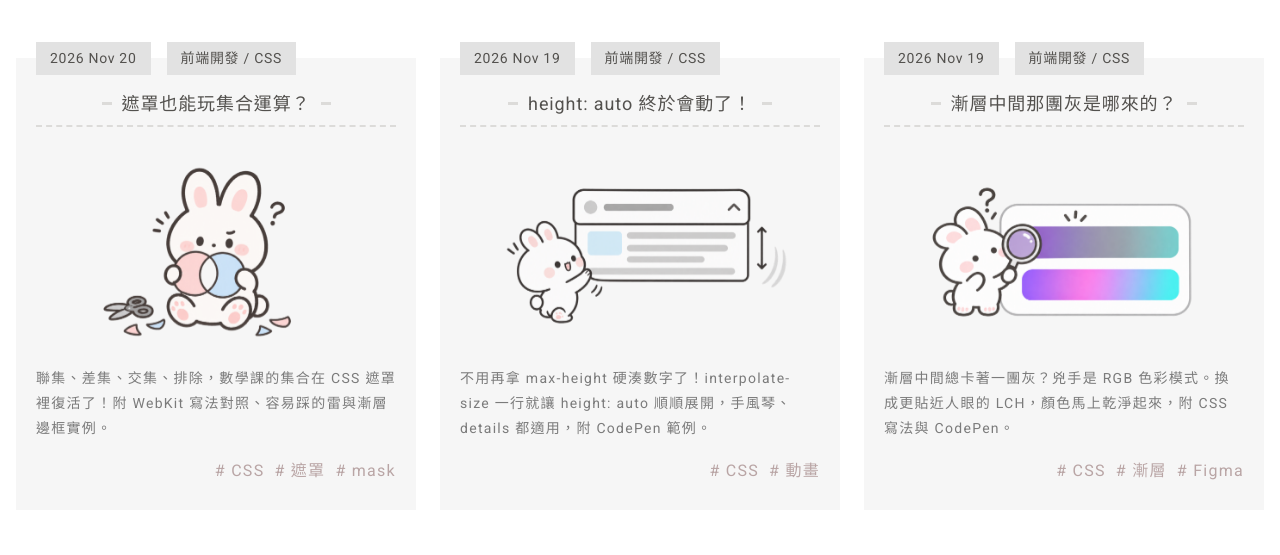
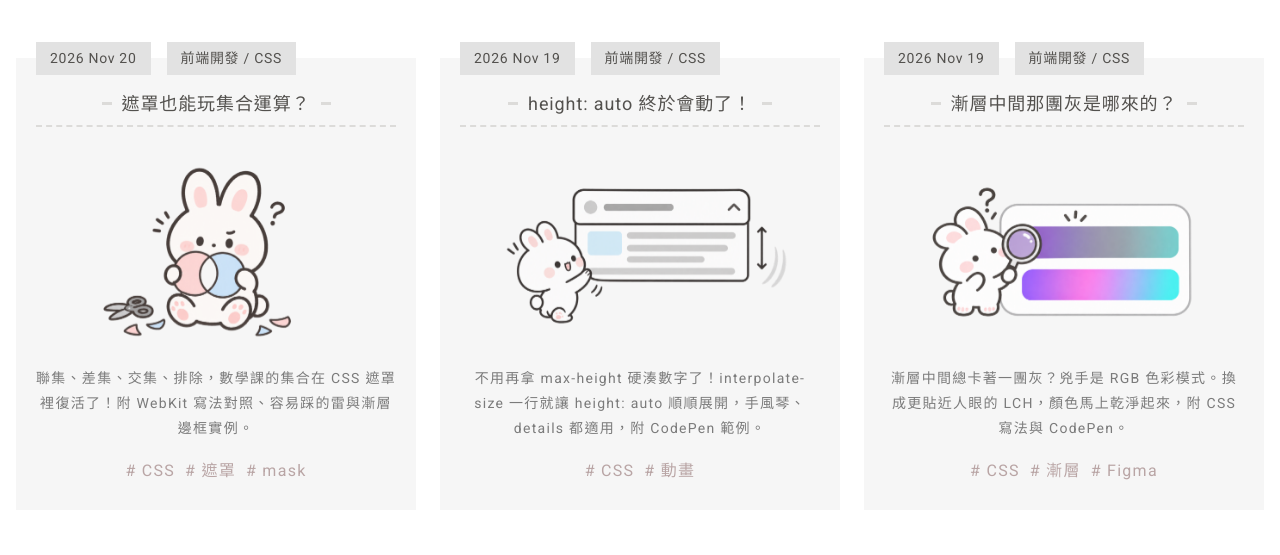
Before and after one commit to mu0524/mu0524.github.io, an Astro site: page / in a window 1280 px wide. Shown: the part 227-782 px from the top of the page. Built offline with nearby package versions, Linux system fonts and the light colour scheme; Astro itself is replaced by a stand-in of ours; some packages are replaced by stand-ins of ours; a web font is replaced by a local one.

Commit message:
[修改] 首頁文章卡片的摘要與標籤置中
Co-Authored-By: Claude Opus 5.5 <noreply@anthropic.com>

```diff
--- a/src/components/PostCard.astro
+++ b/src/components/PostCard.astro
@@ -161,6 +161,7 @@ const url = postUrl(post.id);
 	.text {
 		font-size: .875rem;
 		color: $introColor;
+		text-align: center;
 		@include ellipsis(3);
 		min-height: 5.4em;
 	}
@@ -168,7 +169,7 @@ const url = postUrl(post.id);
 	.tagBox {
 		position: relative;
 		z-index: 3;
-		@include flex(wrap, flex-end);
+		@include flex(wrap, center);
 		gap: .625em;
 		margin-top: auto;
 
```
